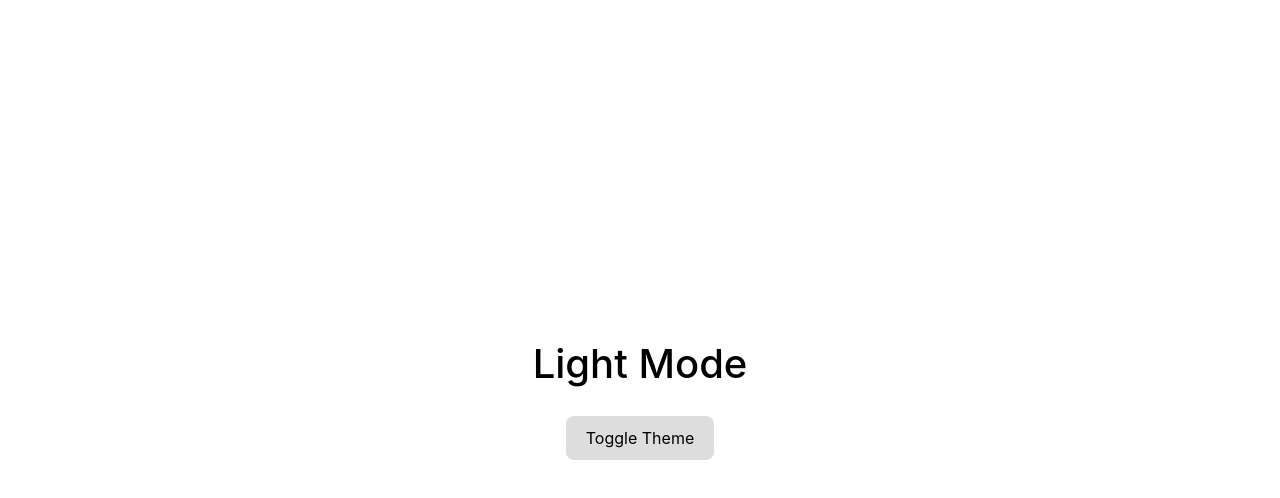
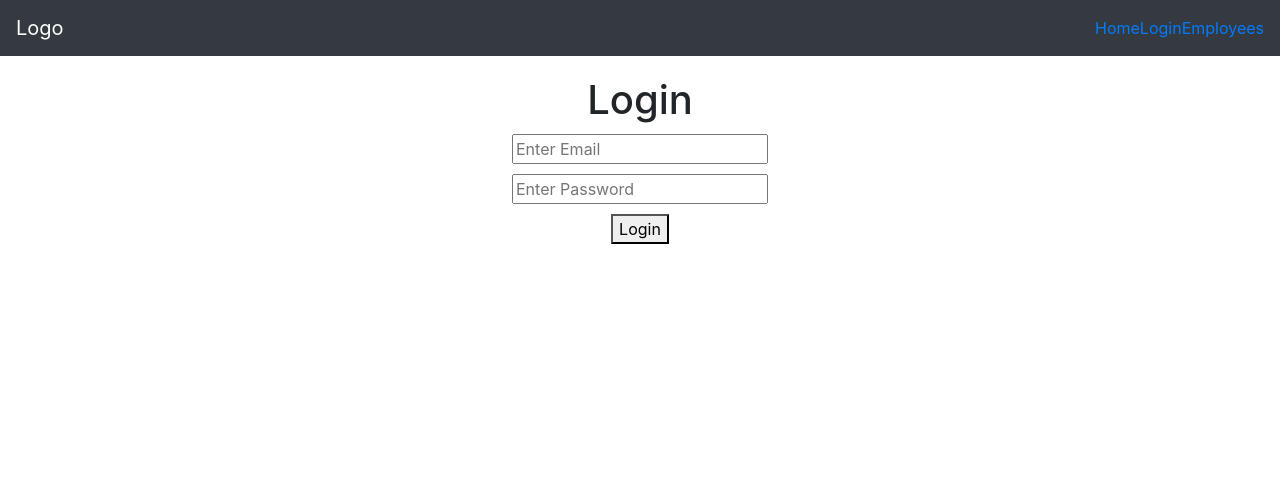
Before and after one commit to Naveenkumar-Guru/React-CURD-Operations, a React (Create React App) app: page /login in a window 1280 px wide. Shown: the top 498 px of the page. Built offline with nearby package versions, Linux system fonts and the light colour scheme.

Commit message:
Login Change add inputs

```diff
--- a/src/App.js
+++ b/src/App.js
@@ -6,21 +6,21 @@ import "bootstrap/dist/css/bootstrap.css";
 // import M1useStateinitializer from "./CRUD/M1useStateinitializer";
 // import M2insidecomponent from "./CRUD/M2insidecomponent";
 
-// import ENavbar from "./CRUD/MountingUpdateUnmounting/ENavbar";
+import ENavbar from "./CRUD/MountingUpdateUnmounting/ENavbar";
 
-// const App = () => {
-//   return (
-//     <div>
-//       {/* <Table1API />
-//       <TableclassCompA />
-//       <UsingstateFuncompA />
-//       <M1useStateinitializer />
-//       <M2insidecomponent /> */}
-//       <ENavbar />
-//     </div>
-//   );
-// };
-// export default App;
+const App = () => {
+  return (
+    <div>
+      {/* <Table1API />
+      <TableclassCompA />
+      <UsingstateFuncompA />
+      <M1useStateinitializer />
+      <M2insidecomponent /> */}
+      <ENavbar />
+    </div>
+  );
+};
+export default App;
 
 //**********************************************Events***************************************************
 
@@ -65,22 +65,22 @@ import "bootstrap/dist/css/bootstrap.css";
 // export default App;
 
 //*********************************************Practice-Level-projects*****************************************
-import React from "react";
+// import React from "react";
 //import CounterApp from "./Practice-Level-Projects/CounterApp/CounterApp";
 // import ColorPicker from "./Practice-Level-Projects/ColorPickerApp/ColorPicker";
-import LightDarkModes from "./Practice-Level-Projects/LightmodeDarkmode/LightDarkModes";
+// import LightDarkModes from "./Practice-Level-Projects/LightmodeDarkmode/LightDarkModes";
 
-const App = () => {
-  return (
-    <div>
-      {/* <CounterApp /> */}
-      {/* <ColorPicker /> */}
-      <LightDarkModes />
-    </div>
-  );
-};
+// const App = () => {
+//   return (
+//     <div>
+//       {/* <CounterApp /> */}
+//       {/* <ColorPicker /> */}
+//       <LightDarkModes />
+//     </div>
+//   );
+// };
 
-export default App;
+// export default App;
 
 //***************************************Navbar*************************************************
 
--- a/src/CRUD/MountingUpdateUnmounting/Login.jsx
+++ b/src/CRUD/MountingUpdateUnmounting/Login.jsx
@@ -1,9 +1,40 @@
-import React from "react";
+import React, { useState } from "react";
 
 const Login = () => {
+  // State for input fields
+  const [email, setEmail] = useState("");
+  const [password, setPassword] = useState("");
+
+  // Handle form submit
+  const handleSubmit = (e) => {
+    e.preventDefault(); // prevent page refresh
+    console.log("Email:", email);
+    console.log("Password:", password);
+    alert(`Login with\nEmail: ${email}\nPassword: ${password}`);
+  };
+
   return (
-    <div>
+    <div style={{ padding: "20px", textAlign: "center" }}>
       <h1>Login</h1>
+      <form onSubmit={handleSubmit}>
+        <div style={{ margin: "10px" }}>
+          <input
+            type="email"
+            placeholder="Enter Email"
+            value={email}
+            onChange={(e) => setEmail(e.target.value)}
+          />
+        </div>
+        <div style={{ margin: "10px" }}>
+          <input
+            type="password"
+            placeholder="Enter Password"
+            value={password}
+            onChange={(e) => setPassword(e.target.value)}
+          />
+        </div>
+        <button type="submit">Login</button>
+      </form>
     </div>
   );
 };
```
